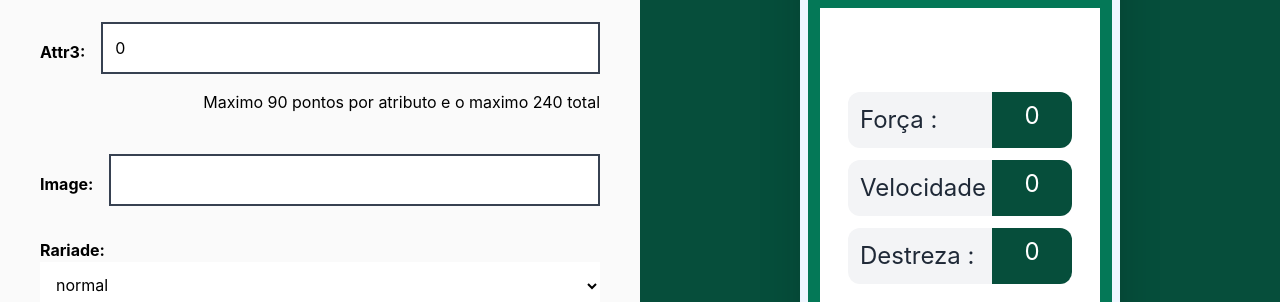
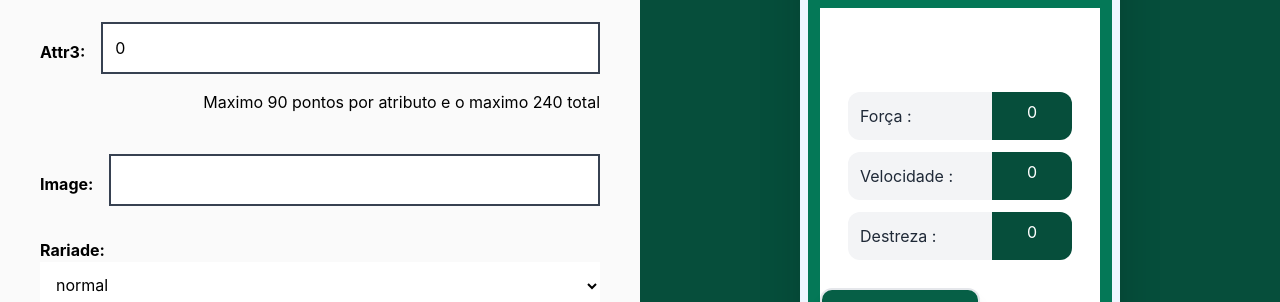
Before and after one commit to blmarquess/Game-Trunfo, a React (Create React App) app: page / in a window 1280 px wide. Shown: the part 484-786 px from the top of the page. Built offline with nearby package versions, Linux system fonts and the light colour scheme.

Commit message:
feat(Card): text size ajust

```diff
--- a/src/components/Card.jsx
+++ b/src/components/Card.jsx
@@ -47,7 +47,7 @@ export default class Card extends Component {
           <section className="flex justify-end -mt-8 px-4 mx-6">
             <span>{ cardRare }</span>
           </section>
-          <section id="atributs" className="p-4 text-gray-800 text-2xl">
+          <section id="atributs" className="p-4 text-gray-800 text-gray-800 2xl:text-xl lg:text-base md:text-sm">
             <div className={ labelLevel }>
               <span id="att1">Força :</span>
               <span className={ spanNum }>{ cardAttr1 }</span>
```
